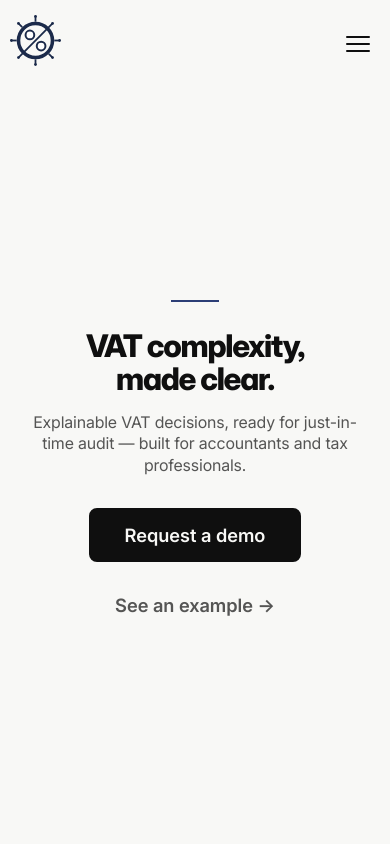
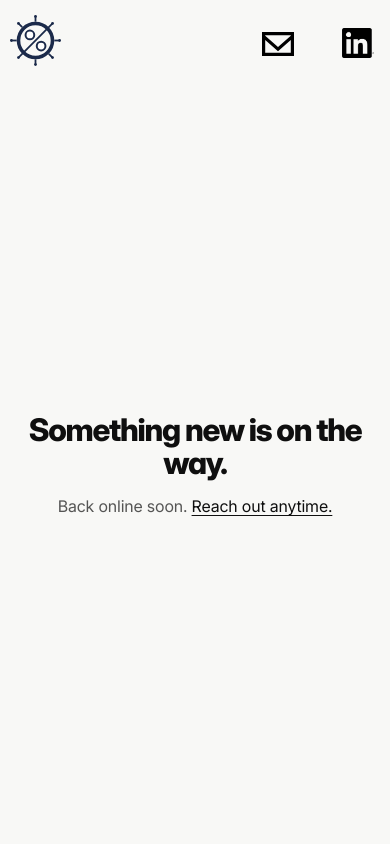
Before and after one commit to VATmiraal/website, a SvelteKit app: page / in a window 390 px wide. Shown: the top 844 px of the page. Built offline with nearby package versions, Linux system fonts and the light colour scheme.

Commit message:
maintenance mode

```diff
--- a/src/components/header.svelte
+++ b/src/components/header.svelte
@@ -1,6 +1,8 @@
 <script lang="ts">
 	import { resolve } from '$app/paths';
 	import { onMount, tick } from 'svelte';
+
+	import { MAINTENANCE_MODE } from '$lib/maintenance';
 
 	import emailIcon from '$lib/assets/email-logo.svg';
 	import linkedLogo from '$lib/assets/InBug-Black.png';
@@ -76,19 +78,22 @@
 	>
 {/snippet}
 
-<div id="header">
+<div id="header" class:maintenance={MAINTENANCE_MODE}>
 	<a id="vatmiraal" href={resolve('/')} onclick={closeMenu}>
 		<picture>
 			<source srcset="/logo_icon.svg" media="(max-width: 768px)" />
 			<img src="/logo.svg" alt="VATmiraal" />
 		</picture>
 	</a>
+	{#if !MAINTENANCE_MODE}
 		<nav id="nav-links" aria-label="Primary">
 			{@render navLinks(undefined)}
 		</nav>
+	{/if}
 	<div id="social-media">
 		{@render socialIcons(undefined)}
 	</div>
+	{#if !MAINTENANCE_MODE}
 		<button
 			id="hamburger"
 			bind:this={hamburgerEl}
@@ -102,6 +107,7 @@
 			<span></span>
 			<span></span>
 		</button>
+	{/if}
 </div>
 
 {#if menuOpen}
@@ -181,6 +187,11 @@
 		justify-self: end;
 		display: flex;
 		column-gap: 3em;
+	}
+
+	/* In maintenance the nav is gone, so pin the icons to the right column. */
+	#header.maintenance #social-media {
+		grid-column: 3;
 	}
 
 	#social-media img {
@@ -299,6 +310,11 @@
 			display: none;
 		}
 
+		#header.maintenance #social-media {
+			display: flex;
+			grid-column: auto;
+		}
+
 		#hamburger {
 			display: flex;
 		}
--- /dev/null
+++ b/src/lib/maintenance.ts
@@ -0,0 +1,2 @@
+// Flip to false to bring the full site back.
+export const MAINTENANCE_MODE = true;
--- a/src/routes/+page.svelte
+++ b/src/routes/+page.svelte
@@ -1,4 +1,5 @@
 <script>
+	import { MAINTENANCE_MODE } from '$lib/maintenance';
 	import FirstPage from './FirstPage.svelte';
 	import HowItWorks from './HowItWorks.svelte';
 	import BuiltOnLaw from './BuiltOnLaw.svelte';
@@ -24,6 +25,13 @@
 </script>
 
 <svelte:head>
+	{#if MAINTENANCE_MODE}
+		<title>VATmiraal — We'll be back soon</title>
+		<meta
+			name="description"
+			content="VATmiraal is updating its website and will be back online soon."
+		/>
+	{:else}
 		<title>VATmiraal — Explainable VAT decisions, ready for audit</title>
 		<meta
 			name="description"
@@ -31,9 +39,99 @@
 		/>
 		<!-- eslint-disable-next-line svelte/no-at-html-tags -->
 		{@html `<${'script'} type="application/ld+json">${JSON.stringify(schema)}<${'/script'}>`}
+	{/if}
 </svelte:head>
 
+{#if MAINTENANCE_MODE}
+	<section id="maintenance">
+		<h1 id="maintenance-heading">Something new is on the way.</h1>
+		<p id="maintenance-note">
+			Back online soon.
+			<a
+				href="https://www.linkedin.com/company/vatmiraal"
+				target="_blank"
+				rel="noopener noreferrer">Reach out anytime.</a
+			>
+		</p>
+	</section>
+{:else}
 	<FirstPage />
 	<BuiltOnLaw />
 	<HowItWorks />
 	<CustomSolution />
+{/if}
+
+<style>
+	#maintenance {
+		display: flex;
+		flex-direction: column;
+		align-items: center;
+		justify-content: center;
+		height: calc(100vh - var(--header-total-height));
+		padding-bottom: 14vh;
+	}
+
+	#maintenance-heading {
+		font-size: var(--h1-hero);
+		font-weight: var(--font-weight-heavy);
+		letter-spacing: -0.04em;
+		line-height: 1.05;
+		text-align: center;
+		margin: 0;
+		max-width: 820px;
+		opacity: 0;
+		animation: fade-up 2s ease-out forwards;
+	}
+
+	#maintenance-note {
+		max-width: min(620px, 70vw);
+		font-weight: var(--font-weight-regular);
+		text-align: center;
+		font-size: var(--font-size-md);
+		margin: var(--space-6) 0 0;
+		letter-spacing: var(--letter-spacing-snug);
+		line-height: var(--line-height-snug);
+		color: var(--color-text-muted);
+		opacity: 0;
+		animation: fade-up 2s ease-out forwards;
+		animation-delay: 0.8s;
+	}
+
+	#maintenance-note a {
+		color: var(--color-text);
+		text-decoration: underline;
+		text-underline-offset: 3px;
+		transition: opacity var(--duration-base) var(--easing);
+	}
+
+	#maintenance-note a:hover {
+		opacity: 0.6;
+	}
+
+	@keyframes fade-up {
+		0% {
+			opacity: 0;
+			transform: translateY(16px);
+		}
+		100% {
+			opacity: 1;
+			transform: translateY(0);
+		}
+	}
+
+	@media (max-width: 768px) {
+		#maintenance {
+			padding-bottom: 0;
+		}
+
+		#maintenance-heading {
+			font-size: clamp(1.8rem, 8vw, 2.8rem);
+		}
+
+		#maintenance-note {
+			max-width: 85vw;
+			font-size: var(--font-size-base);
+			margin-top: var(--space-4);
+		}
+	}
+</style>
```
Lines whose indentation alone changed are shown as unchanged.
